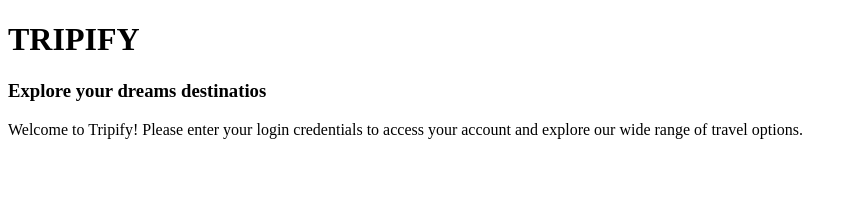
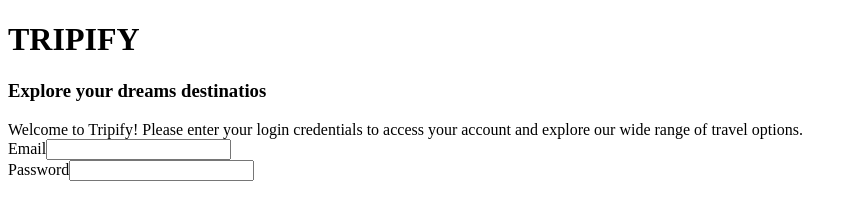
Before and after one commit to tomiapa10/image-based-web-project, a plain HTML site: page index.html in a window 1280 px wide. Shown: the whole page, without its empty margins (0-854 px from the left). Drawn offline with Linux system fonts and the light colour scheme.

Commit message:
hice el formulario

```diff
--- a/index.html
+++ b/index.html
@@ -9,5 +9,7 @@
   <h1>TRIPIFY</h1>
   <h3>Explore your dreams destinatios</h3>
   <div>Welcome to Tripify! Please enter your login credentials to access your account and explore our wide range of travel options.</div>
+  <form>Email<input></form>
+  <form>Password<input></form>
 </body>
 </html>
```
